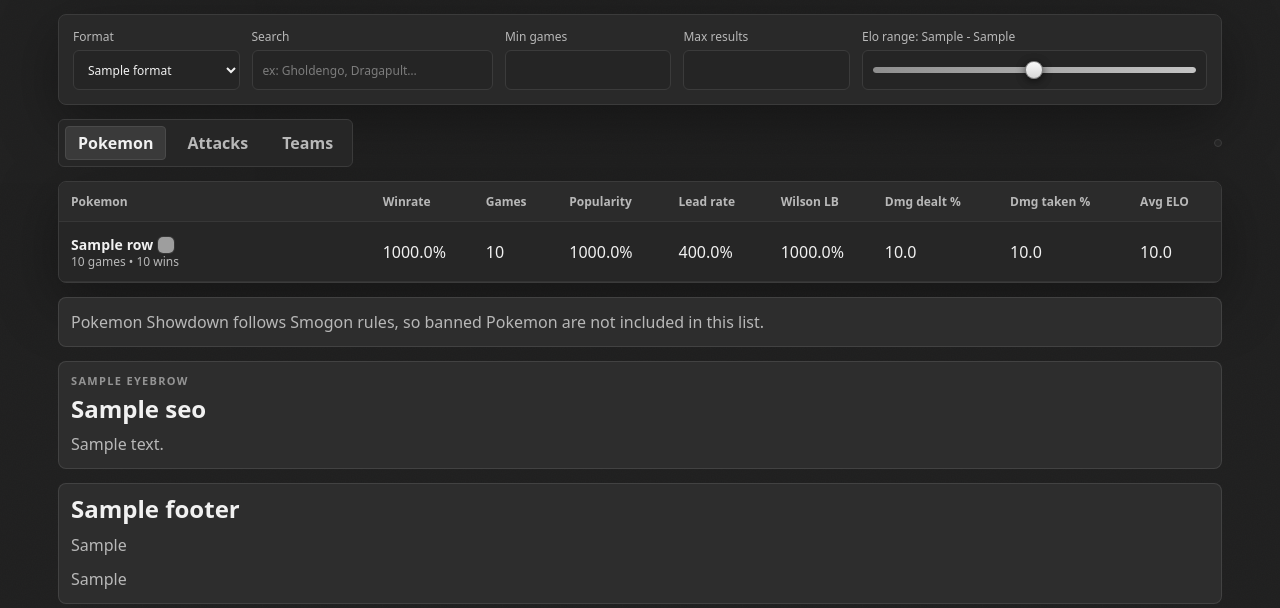
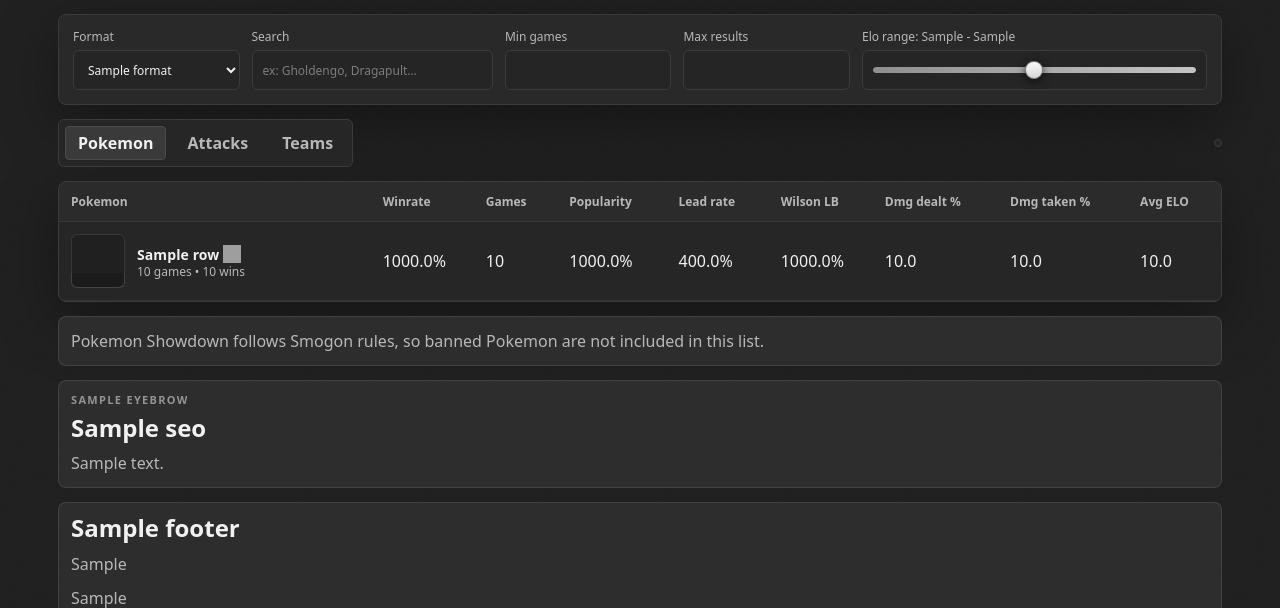
Before and after one commit to jsthope/pkmeta, a Flask app: template templates/index.html in a window 1280 px wide. Shown: the part 72-680 px from the top of the page. Run offline with Flask 3, Linux system fonts and the light colour scheme; the template is opened without the code that fills it: most values are stand-ins (such as "Sample title", 1, 10 or a date in 2020); grey boxes are pictures that could not be loaded.

Commit message:
refine Pokemon list sprite framing

```diff
--- a/static/style.css
+++ b/static/style.css
@@ -723,16 +723,53 @@ tbody tr.clickable:hover{ background: #303030; }
   align-items:center;
   gap: 12px;
   min-width: 240px;
-}
-
-.poke img{
+  position: relative;
+  overflow: visible;
+}
+
+.pokeSpriteFrame{
   width: var(--spriteTable);
   height: var(--spriteTable);
-  image-rendering: pixelated;
   border-radius: 6px;
   background: rgba(0,0,0,.15);
   border: 1px solid rgba(255,255,255,.10);
   flex: 0 0 auto;
+  position: relative;
+  z-index: 0;
+  overflow: visible;
+}
+
+.pokeSpriteFrame::after{
+  content: "";
+  position: absolute;
+  left: -1px;
+  right: -1px;
+  bottom: -1px;
+  height: 14px;
+  border-radius: 0 0 6px 6px;
+  background: rgba(0,0,0,.15);
+  border: 1px solid rgba(255,255,255,.10);
+  border-top: 0;
+  z-index: 2;
+  pointer-events: none;
+}
+
+.pokeSpriteFrame img{
+  width: calc(var(--spriteTable) + 14px);
+  height: calc(var(--spriteTable) + 14px);
+  image-rendering: pixelated;
+  object-fit: contain;
+  position: absolute;
+  left: -7px;
+  right: -7px;
+  top: -10px;
+  bottom: -2px;
+  z-index: 1;
+}
+
+.poke > div{
+  position: relative;
+  z-index: 1;
 }
 
 .poke b{
--- a/templates/index.html
+++ b/templates/index.html
@@ -148,7 +148,7 @@
             <tr class="clickable" data-key="{{ r.key }}" data-name="{{ r.localized_name or r.name }}">
               <td>
                 <div class="poke">
-                  <img data-srcs='{{ r.sprite_urls | tojson }}' src="{{ r.sprite_urls[0] if r.sprite_urls else '' }}" alt="" loading="lazy" decoding="async" />
+                  <span class="pokeSpriteFrame"><img data-srcs='{{ r.sprite_urls | tojson }}' src="{{ r.sprite_urls[0] if r.sprite_urls else '' }}" alt="" loading="lazy" decoding="async" /></span>
                   <div>
                     <div class="pokeNameLine"><b>{{ r.localized_name or r.name }}</b>
                       {% if r.types %}
@@ -1621,7 +1621,7 @@ async function loadList() {
     const firstSrc = srcs.length ? srcs[0] : "";
     td0.innerHTML = `
       <div class="poke">
-        <img data-srcs='${JSON.stringify(srcs)}' src="${firstSrc}" alt="" loading="lazy" decoding="async" />
+        <span class="pokeSpriteFrame"><img data-srcs='${JSON.stringify(srcs)}' src="${firstSrc}" alt="" loading="lazy" decoding="async" /></span>
         <div>
           <div class="pokeNameLine"><b>${escapeHtml(r.localized_name || r.name)}</b>${typeIconsHtml(r.types)}</div>
           <div class="muted">${fmtInt(r.games)} ${t("games").toLowerCase()} • ${fmtInt(r.wins)} ${t("wins")}</div>
```
